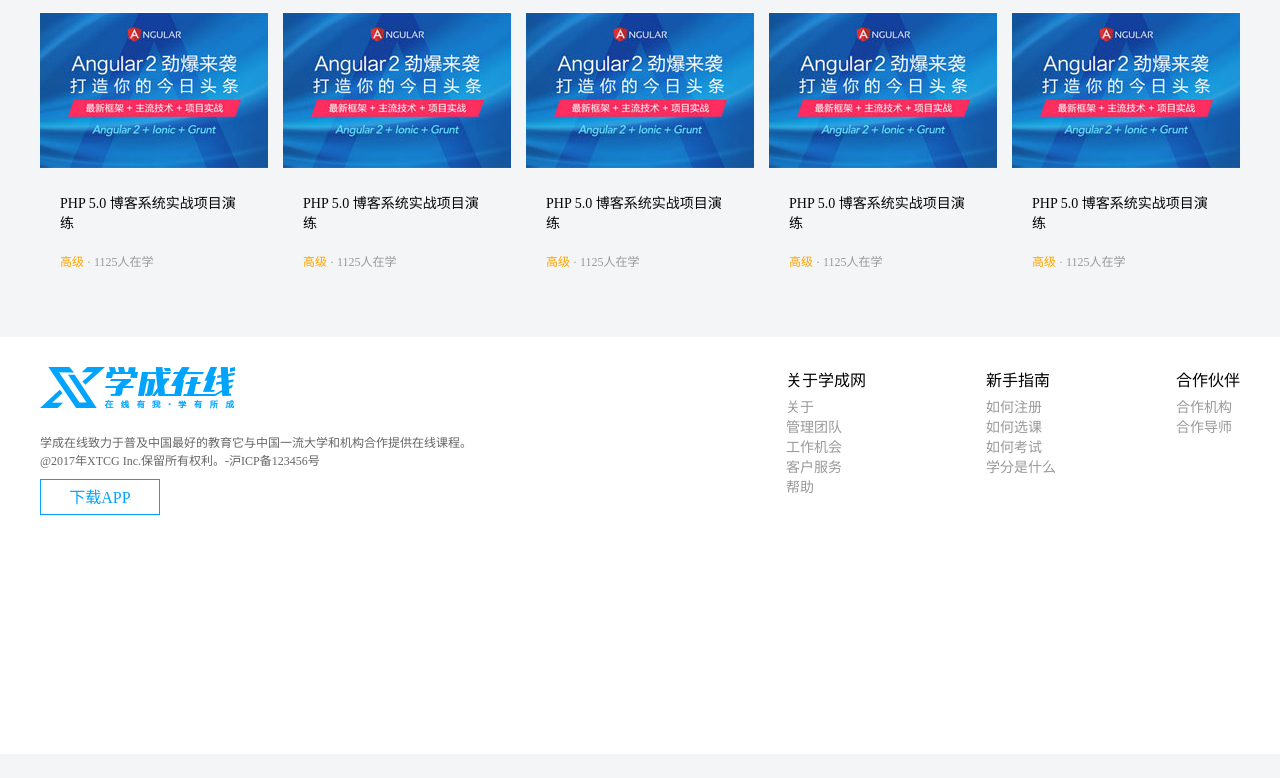
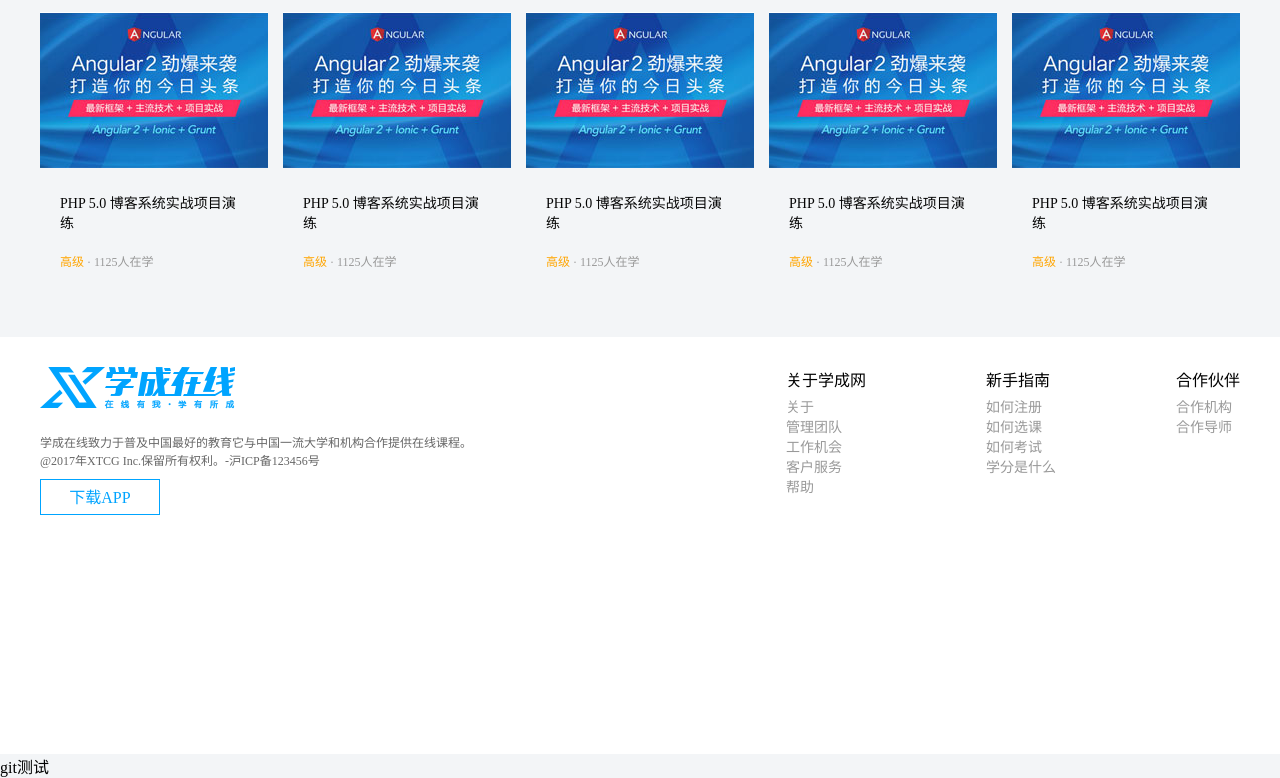
Before and after one commit to liuchenya01/test_project_2, a plain HTML site: page index.html in a window 1280 px wide. Shown: the part 938-1716 px from the top of the page. Before the commit the page ends 1692 px from the top, so only its background shows below. Drawn offline with Linux system fonts and the light colour scheme.

Commit message:
增加了span测试内容

```diff
--- a/index.html
+++ b/index.html
@@ -209,5 +209,6 @@
              </div>
          </div>
      </div>
+     <span>git测试</span>
 </body>
 </html>
```
